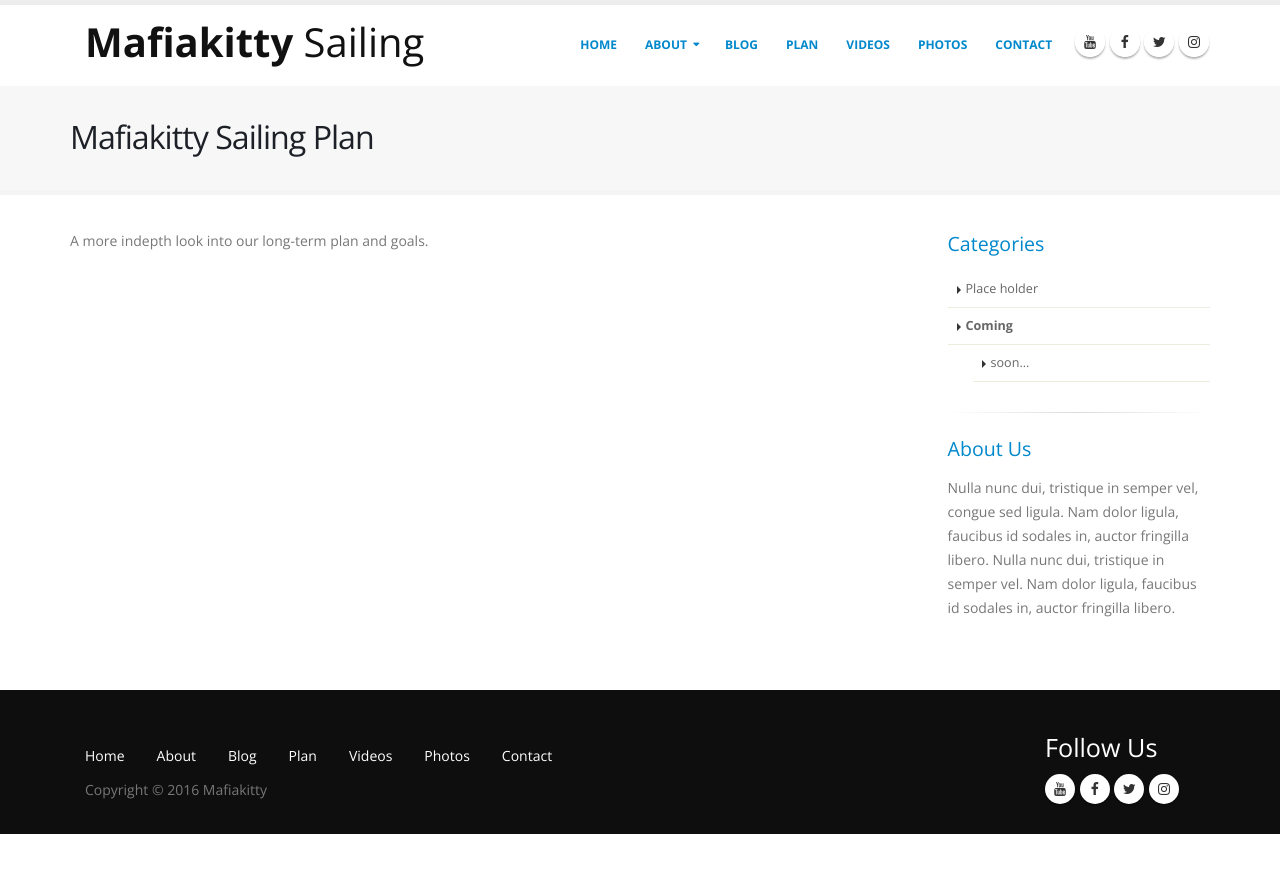
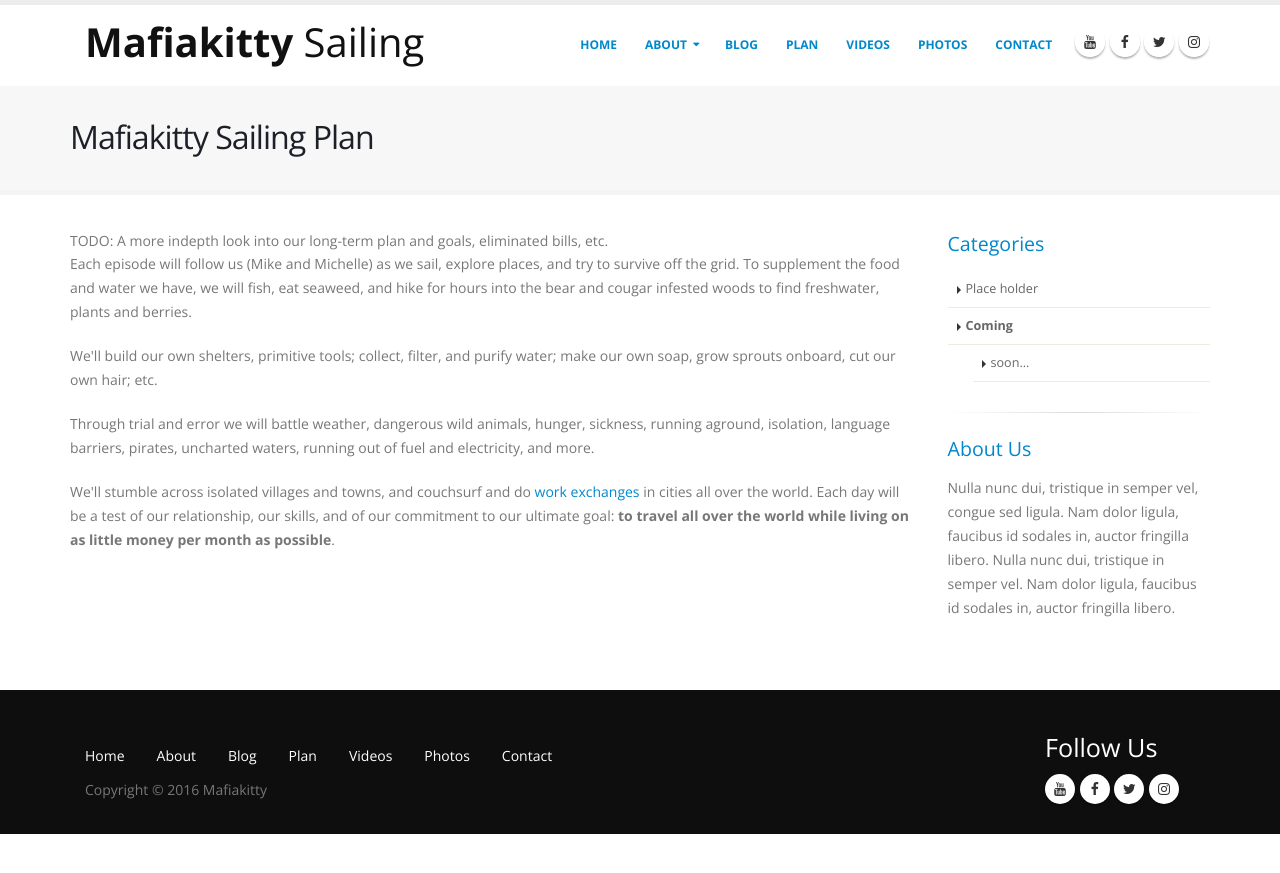
Before and after one commit to MichealKennedy/channel-old, a Jekyll site: the page built from _pages/plan.html, in a window 1280 px wide. Shown: the top 873 px of the page. Built offline with Jekyll 4.4.1, drawn with Linux system fonts in a browser that asks for light colours; nearby versions of some CDN libraries; some web fonts are replaced; library files that are not in the unit come from our copies.

Commit message:
Updating

```diff
--- a/_includes/header.html
+++ b/_includes/header.html
@@ -30,9 +30,9 @@
                               <a class="" href="/">Home</a>
                             </li>
                             <li class="dropdown">
-  														<a class="dropdown-toggle" href="/about">About<i class="fa fa-caret-down"></i></a>
+  														<a class="dropdown-toggle" href="#">About<i class="fa fa-caret-down"></i></a>
   														<ul class="dropdown-menu">
-  															<li><a href="#coming-soon">Mike and Michelle</a></li>
+  															<li><a href="/crew">Mike and Michelle</a></li>
   															<li><a href="/boat">Our Sailboat</a></li>
   														</ul>
   													</li>
--- /dev/null
+++ b/_pages/crew.html
@@ -0,0 +1,6 @@
+---
+layout: default
+title:  "About Mafiakitty Sailing"
+permalink: /crew
+---
+<p>A little bio of Mike and Michelle.</p>
--- a/_pages/plan.html
+++ b/_pages/plan.html
@@ -3,4 +3,21 @@
 title:  "Mafiakitty Sailing Plan"
 permalink: /plan
 ---
-A more indepth look into our long-term plan and goals.
+TODO: A more indepth look into our long-term plan and goals, eliminated bills, etc.
+
+<p>Each episode will follow us (Mike and Michelle) as we sail, explore places, and try to survive off the grid. To supplement the food and water we have, we will fish, eat seaweed, and hike for hours into the bear and cougar infested woods to find freshwater, plants and berries.</p>
+
+<p>We'll build our own shelters, primitive tools; collect, filter, and purify water; make our own soap, grow sprouts onboard, cut our own hair; etc.
+</p>
+
+<p>Through trial and error we will battle weather, dangerous wild animals, hunger, sickness, running aground, isolation, language barriers, pirates, uncharted waters, running out of fuel and electricity, and more.</p>
+
+<p>We'll stumble across isolated villages and towns, and couchsurf and do <a href="https://en.wikipedia.org/wiki/Hospitality_service" target="_blank">work exchanges</a> in cities all over the world. Each day will be a test of our relationship, our skills, and of our commitment to our ultimate goal: <strong>to travel all over the world while living on as little money per month as possible</strong>.
+</p>
+	<!-- The Outline
+	<ul class="posts noList">
+      <li></li>
+			<li></li>
+			<li></li>
+			<li></li>
+	</ul> -->
```
